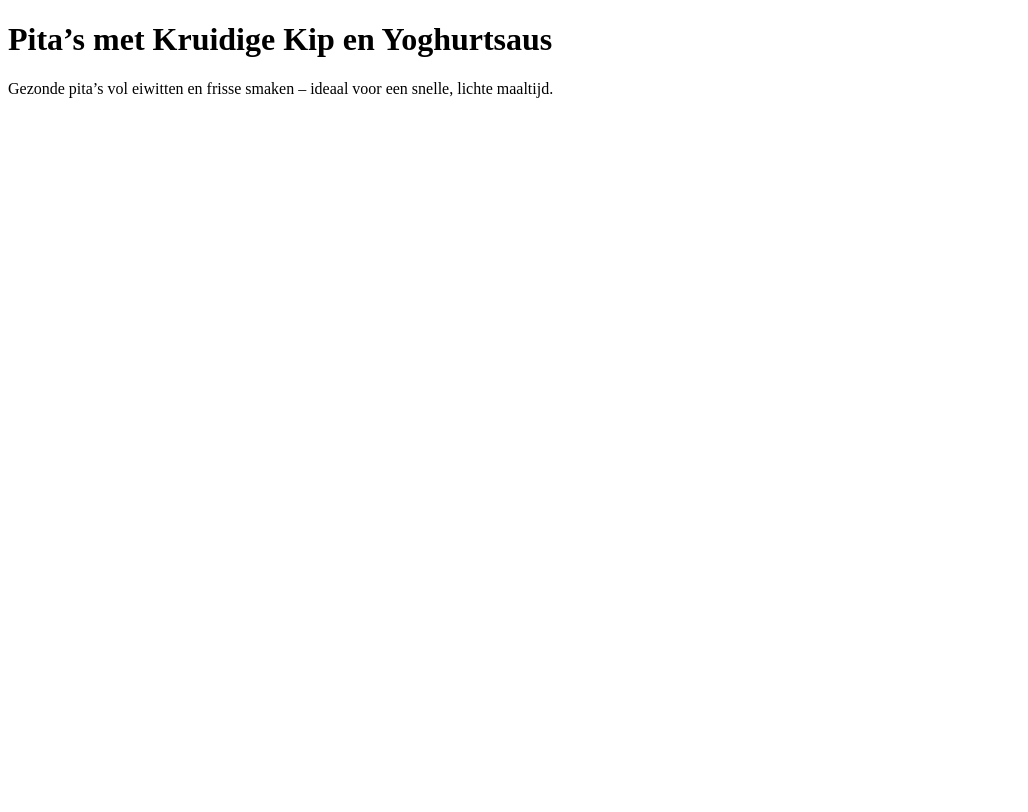
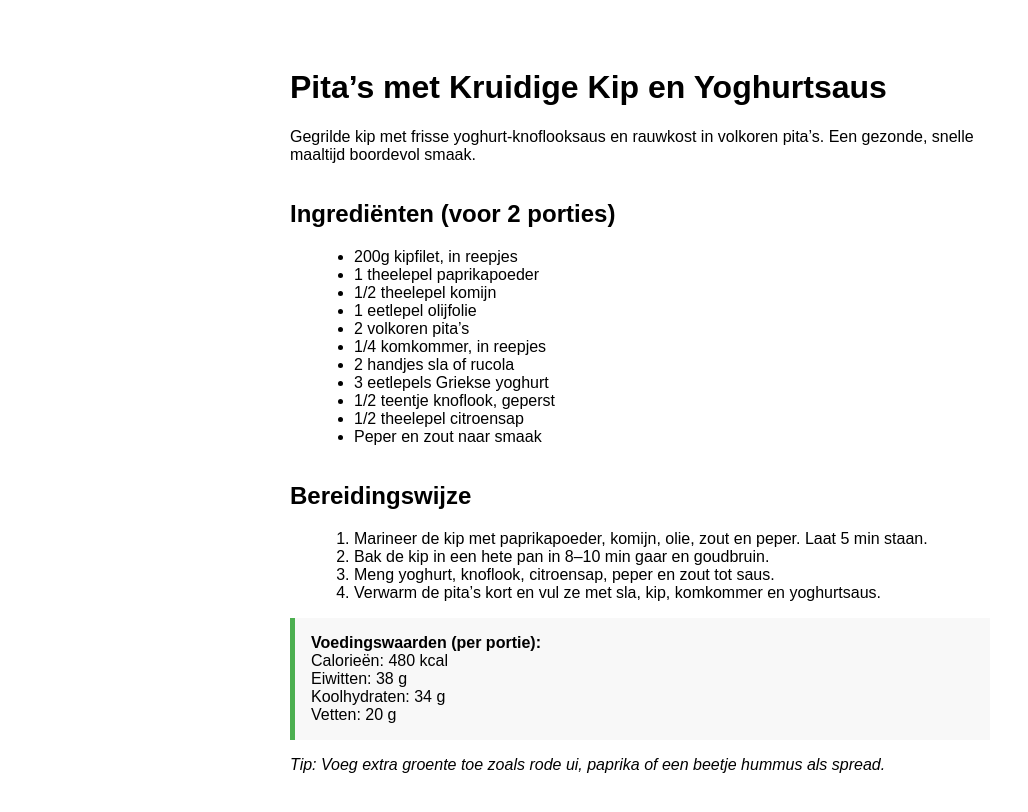
Before and after one commit to fox2471/mealie-recipes, a plain HTML site: page pita-kip-yoghurtsaus.html in a window 1280 px wide. Shown: the whole page, without its empty margins (0-1028 px from the left). Drawn offline with Linux system fonts and the light colour scheme.

Commit message:
Update pita-kip-yoghurtsaus.html

```diff
--- a/pita-kip-yoghurtsaus.html
+++ b/pita-kip-yoghurtsaus.html
@@ -48,9 +48,59 @@
     ]
   }
   </script>
+  <style>
+    body {
+      font-family: sans-serif;
+      max-width: 700px;
+      margin: 2rem auto;
+      padding: 1rem;
+    }
+    h1 { font-size: 2em; }
+    h2 { margin-top: 1.5em; }
+    ul, ol { margin-left: 1.5rem; }
+    .nutrition {
+      background: #f8f8f8;
+      padding: 1rem;
+      border-left: 5px solid #4CAF50;
+      margin: 1rem 0;
+    }
+  </style>
 </head>
 <body>
   <h1>Pita’s met Kruidige Kip en Yoghurtsaus</h1>
-  <p>Gezonde pita’s vol eiwitten en frisse smaken – ideaal voor een snelle, lichte maaltijd.</p>
+  <p>Gegrilde kip met frisse yoghurt-knoflooksaus en rauwkost in volkoren pita’s. Een gezonde, snelle maaltijd boordevol smaak.</p>
+
+  <h2>Ingrediënten (voor 2 porties)</h2>
+  <ul>
+    <li>200g kipfilet, in reepjes</li>
+    <li>1 theelepel paprikapoeder</li>
+    <li>1/2 theelepel komijn</li>
+    <li>1 eetlepel olijfolie</li>
+    <li>2 volkoren pita’s</li>
+    <li>1/4 komkommer, in reepjes</li>
+    <li>2 handjes sla of rucola</li>
+    <li>3 eetlepels Griekse yoghurt</li>
+    <li>1/2 teentje knoflook, geperst</li>
+    <li>1/2 theelepel citroensap</li>
+    <li>Peper en zout naar smaak</li>
+  </ul>
+
+  <h2>Bereidingswijze</h2>
+  <ol>
+    <li>Marineer de kip met paprikapoeder, komijn, olie, zout en peper. Laat 5 min staan.</li>
+    <li>Bak de kip in een hete pan in 8–10 min gaar en goudbruin.</li>
+    <li>Meng yoghurt, knoflook, citroensap, peper en zout tot saus.</li>
+    <li>Verwarm de pita’s kort en vul ze met sla, kip, komkommer en yoghurtsaus.</li>
+  </ol>
+
+  <div class="nutrition">
+    <strong>Voedingswaarden (per portie):</strong><br>
+    Calorieën: 480 kcal<br>
+    Eiwitten: 38 g<br>
+    Koolhydraten: 34 g<br>
+    Vetten: 20 g
+  </div>
+
+  <p><em>Tip: Voeg extra groente toe zoals rode ui, paprika of een beetje hummus als spread.</em></p>
 </body>
 </html>
```
